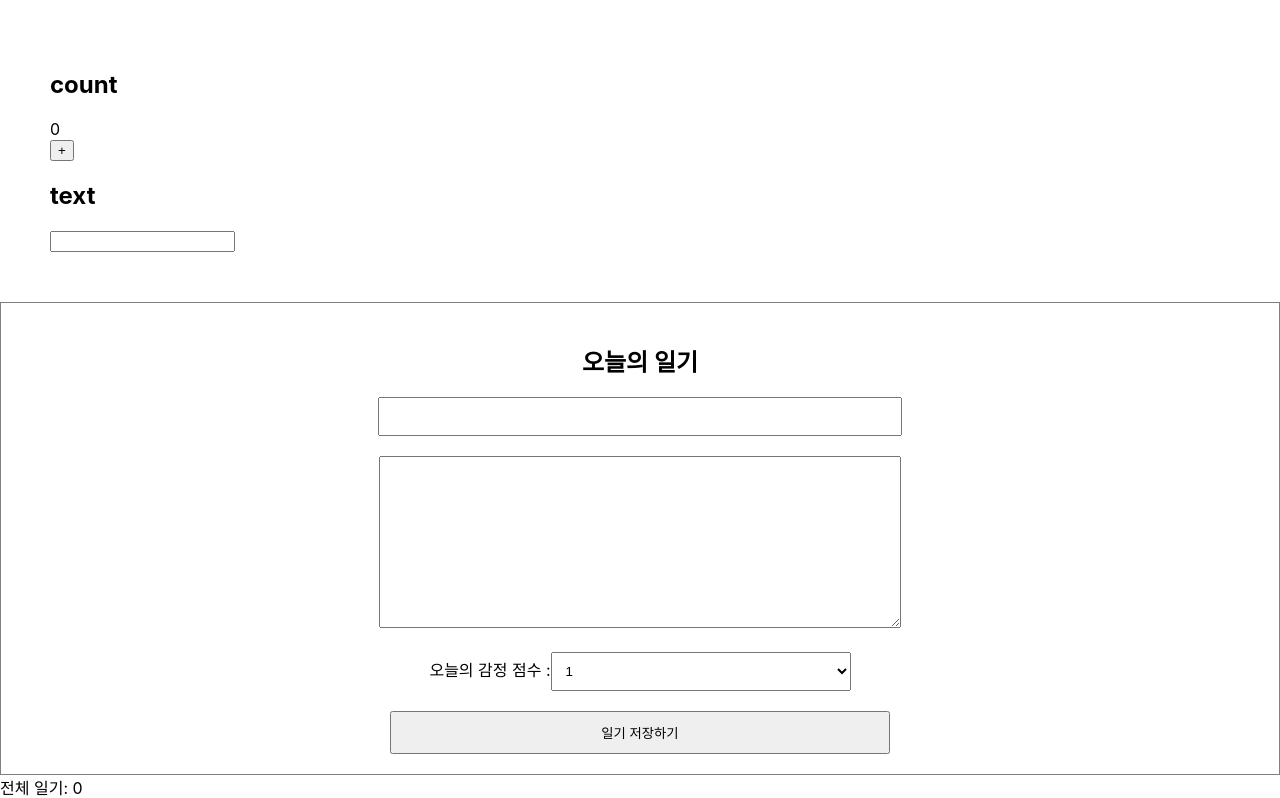
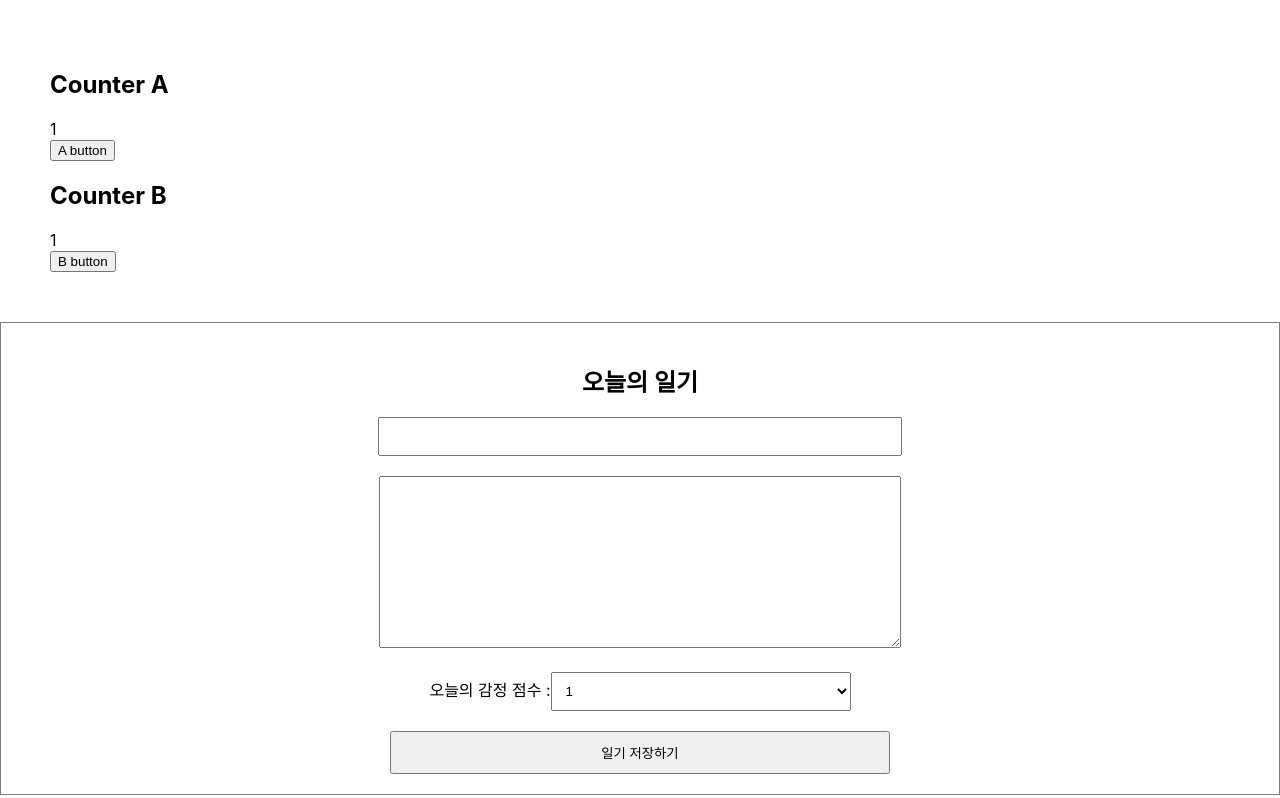
Before and after one commit to seoyeonko/simplediary, a React (Create React App) app: page / in a window 1280 px wide. Shown: the top 798 px of the page. Built offline with nearby package versions, Linux system fonts and the light colour scheme; no server answers.

Commit message:
#46. 6-11. 최적화 2 - React.memo (최적화 2 - 컴포넌트 재사용ver2)

```diff
--- a/src/OptimizeTest.js
+++ b/src/OptimizeTest.js
@@ -1,41 +1,71 @@
 import React, { useState, useEffect } from 'react';
 
-// 부모 컴포넌트 OptimizeTest에서 count or text 변경시
-// TextView, CountView 컴포넌트 모두 리랜더링하는 비효율 발생!!
-// props가 변경되지 않으면 리랜더 하지 않도록 React.memo() 감싸기
-const TextView = React.memo(({ text }) => {
+const CounterA = React.memo(({ count }) => {
+  // 상태값 변화가 없으므로 콘솔로그 안찍힘
   useEffect(() => {
-    console.log(`Update :: Text : ${text}`);
-  });
-  return <div>{text}</div>;
-});
-
-const CountView = React.memo(({ count }) => {
-  useEffect(() => {
-    console.log(`Update :: Count : ${count}`);
+    console.log(`CounterA Update - count: ${count}`);
   });
   return <div>{count}</div>;
 });
 
+const CounterB = ({ obj }) => {
+  // 상태값 변화가 없으므로 콘솔로그 안찍혀야 하는데 찍힘
+  // why? javascript에서는 객체 비교시 얕은 비교(주소값을 비교)를 하기 때문! -> areEqual 함수의 필요성
+  useEffect(() => {
+    console.log(`CounterB Update - count: ${obj.count}`);
+  });
+  return <div>{obj.count}</div>;
+};
+
+const areEqual = (provProps, nextProps) => {
+  // if (provProps.obj.count === nextProps.obj.count) {
+  //   return true; // 이전 props와 현재 props 같음 -> 리렌더링 x
+  // }
+  // return false; // 이전 props와 현재 props 다름 -> 리렌더링 일으킴!!!
+
+  // 코드 리팩토링
+  // 이전과 다음 props가 동일하면 true: 리렌더링 x
+  // 다르면 false: 리렌더링 일으킴!!
+  return provProps.obj.count === nextProps.obj.count;
+};
+
+// CounterB 컴포넌트는 areEqual 함수의 판단에 따라 리렌더링 여부 판단
+// MomoizedCounter: 고차 컴포넌트
+const MomoizedCounterB = React.memo(CounterB, areEqual);
+
 const OptimizeTest = () => {
-  const [count, setCount] = useState(0);
-  const [text, setText] = useState('');
+  // 의도적으로 상태값을 1로 고정시킴
+  const [count, setCount] = useState(1);
+  const [obj, setObj] = useState({
+    count: 1,
+  });
 
   return (
     <div style={{ padding: 50 }}>
       <div>
-        <h2>count</h2>
-        <CountView count={count} />
-        <button onClick={() => setCount(count + 1)}>+</button>
+        <h2>Counter A</h2>
+        <CounterA count={count} />
+        <button
+          onClick={() => {
+            setCount(count);
+          }}
+        >
+          A button
+        </button>
       </div>
       <div>
-        <h2>text</h2>
-        <TextView text={text} />
-        <input
-          type="text"
-          value={text}
-          onChange={(e) => setText(e.target.value)}
-        />
+        <h2>Counter B</h2>
+        {/* <CounterB obj={obj} /> */}
+        <MomoizedCounterB obj={obj} />
+        <button
+          onClick={() =>
+            setObj({
+              count: obj.count,
+            })
+          }
+        >
+          B button
+        </button>
       </div>
     </div>
   );
```
